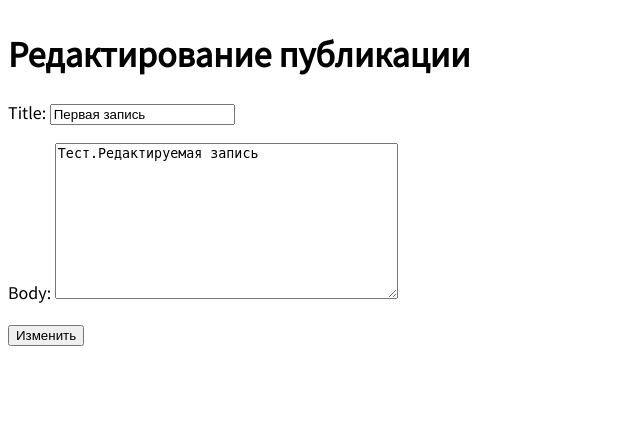
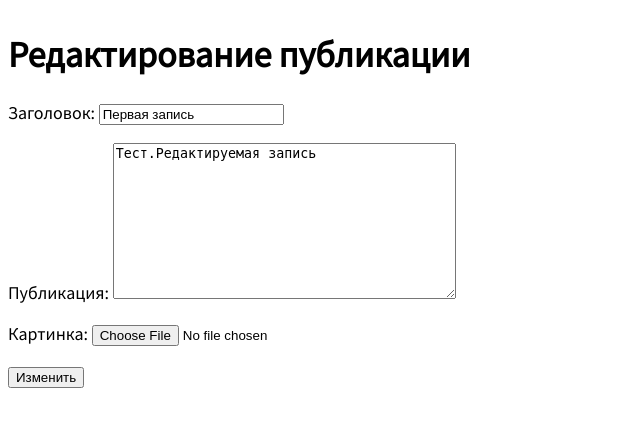
Before and after one commit to oleg-fedoruk/NewOne, a Django app: page /post/7/edit/ in a window 1280 px wide. Shown: the part 102-529 px from the top of the page, without its empty margins (0-640 px from the left). Run offline with Django 3.2, Linux system fonts and the light colour scheme; data comes from the database, SQL or seed files in the repository; both versions use the stored data as it was after the commit.

Commit message:
Files available to upload, not only images

```diff
--- a/NewOne/settings.py
+++ b/NewOne/settings.py
@@ -123,4 +123,4 @@ STATIC_URL = '/static/'
 STATICFILES_DIRS = os.path.join(BASE_DIR, 'static/'),
 
 MEDIA_URL = '/media/'
-MEDIA_ROOT = os.path.join(BASE_DIR, 'media/pictures/')
+MEDIA_ROOT = os.path.join(BASE_DIR, 'media/')
--- a/redactor/models.py
+++ b/redactor/models.py
@@ -3,9 +3,10 @@ from django.urls import reverse
 
 
 class Post(models.Model):
-    title = models.CharField(max_length=200)
-    body = models.TextField()
-    image = models.ImageField(upload_to='pictures', blank=True, null=True)
+    title = models.CharField(verbose_name='Заголовок', max_length=200)
+    body = models.TextField(verbose_name='Публикация')
+    image = models.ImageField(verbose_name='Картинка', upload_to='pictures', blank=True, null=True)
+    file = models.FileField(verbose_name='Приложение', upload_to='files', null=True)
 
     def __str__(self):
         return self.title
--- a/redactor/views.py
+++ b/redactor/views.py
@@ -22,5 +22,5 @@ class RedCreateView(CreateView):
 
 class RedUpdateView(UpdateView):
     model = Post
-    fields = ['title', 'body']
+    fields = ['title', 'body', 'image']
     template_name = 'post_edit.html'
--- a/static/css/base.css
+++ b/static/css/base.css
@@ -14,8 +14,8 @@ header h1 a {
 .nav-left {
     margin-right: auto;
     }
-.nav-right
-{ display: flex;
+.nav-right {
+    display: flex;
     padding-top: 2rem;
 }
 .post-entry {
--- a/templates/home.html
+++ b/templates/home.html
@@ -6,6 +6,12 @@
         <div class="post-entry">
             <h2><a href="{% url 'post_detail' post.pk %}">{{ post.title }}</a></h2>
             <p>{{ post.body }}</p>
+            {% if post.image %}
+                <p>Картинка: {{ post.image }}</p>
+            {% elif post.file %}
+                <p>Приложение: {{ post.file }}</p>
+            {% endif %}
+
         </div>
     {% endfor %}
 {% endblock content %}
--- a/templates/post_edit.html
+++ b/templates/post_edit.html
@@ -2,7 +2,7 @@
 
 {% block content %}
     <h1>Редактирование публикации</h1>
-    <form action="" method="post">{% csrf_token %} {{ form.as_p }}
+    <form action="" method="post" enctype="multipart/form-data">{% csrf_token %} {{ form.as_p }}
         <input type="submit" value="Изменить" />
     </form>
 {% endblock %}
```
Also changed, not shown: templates/post_detail.html (+5 -3 lines), db.sqlite3, media/pictures/moscow.jpg (renamed from media/pictures/pictures/moscow.jpg), media/pictures/moscow_hn5hayO.jpg (renamed from media/pictures/pictures/moscow_hn5hayO.jpg), media/pictures/Шум_моря.jpg (renamed from media/pictures/pictures/Шум_моря.jpg), templates/base.html (indentation only).
